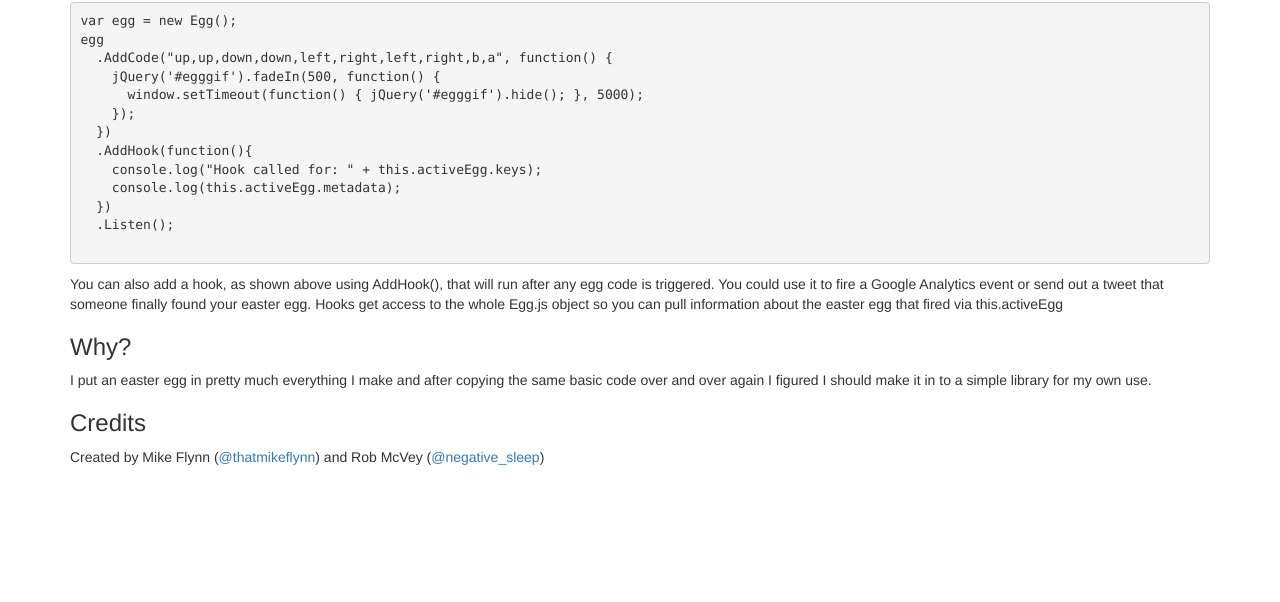
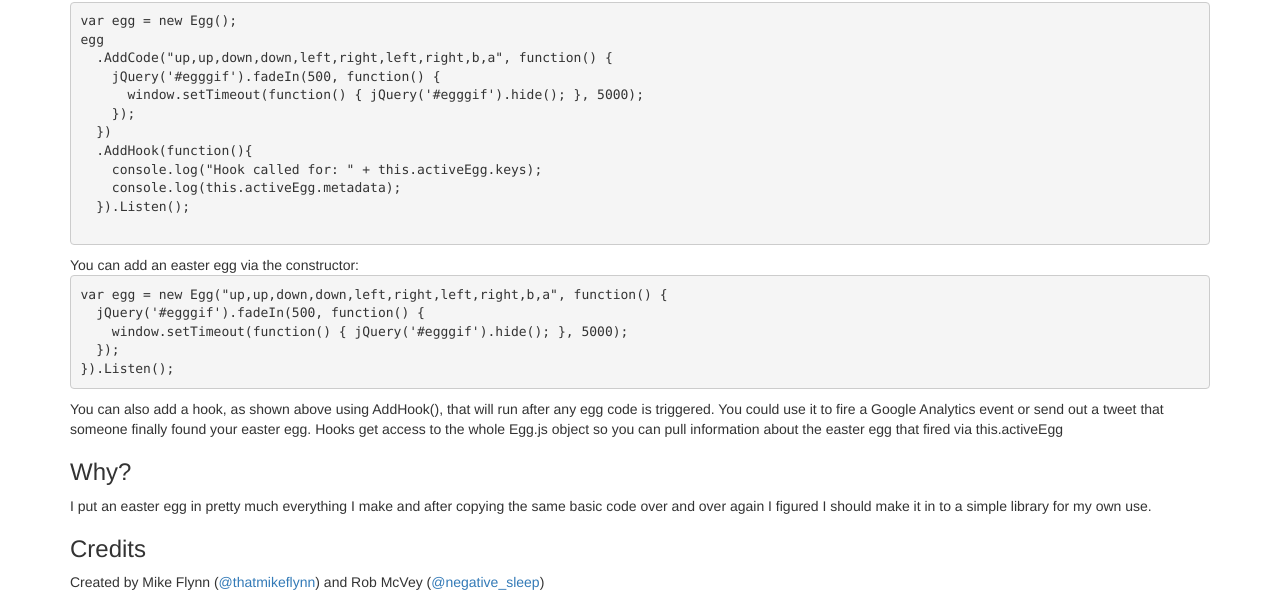
Before and after one commit to mikeflynn/egg.js, a plain HTML site: page index.html in a window 1280 px wide. Shown: the part 304-906 px from the top of the page. Before the commit the page ends 800 px from the top, so only its background shows below. Drawn offline with nearby package versions, Linux system fonts and the light colour scheme.

Commit message:
Added example using just the constructor

```diff
--- a/index.html
+++ b/index.html
@@ -47,9 +47,15 @@ egg
   .AddHook(function(){
     console.log("Hook called for: " + this.activeEgg.keys);
     console.log(this.activeEgg.metadata);
-  })
-  .Listen();
+  }).Listen();
     </pre>
+    You can add an easter egg via the constructor:
+    <pre>
+var egg = new Egg("up,up,down,down,left,right,left,right,b,a", function() {
+  jQuery('#egggif').fadeIn(500, function() {
+    window.setTimeout(function() { jQuery('#egggif').hide(); }, 5000);
+  });
+}).Listen();</pre>
     <p>You can also add a hook, as shown above using AddHook(), that will run after any egg code is triggered. You could use it to fire a Google Analytics event or send out a tweet that someone finally found your easter egg. Hooks get access to the whole Egg.js object so you can pull information about the easter egg that fired via this.activeEgg</p>
     <h3>Why?</h3>
     <p>I put an easter egg in pretty much everything I make and after copying the same basic code over and over again I figured I should make it in to a simple library for my own use.</p>
```
